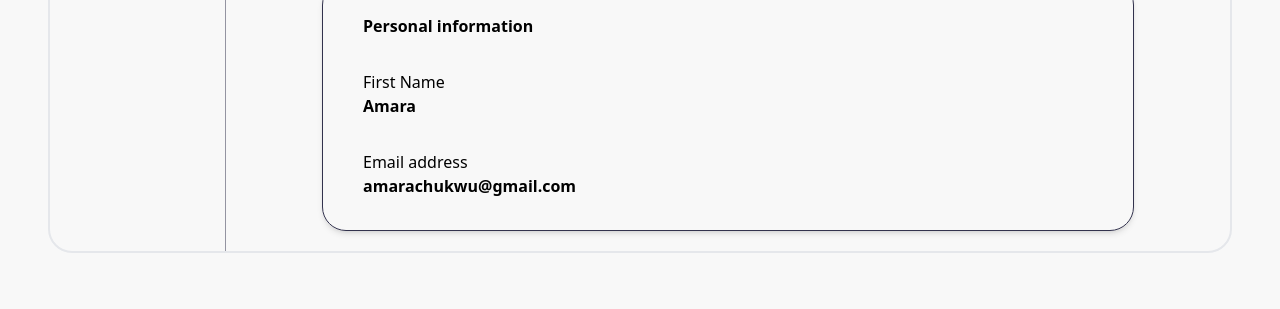
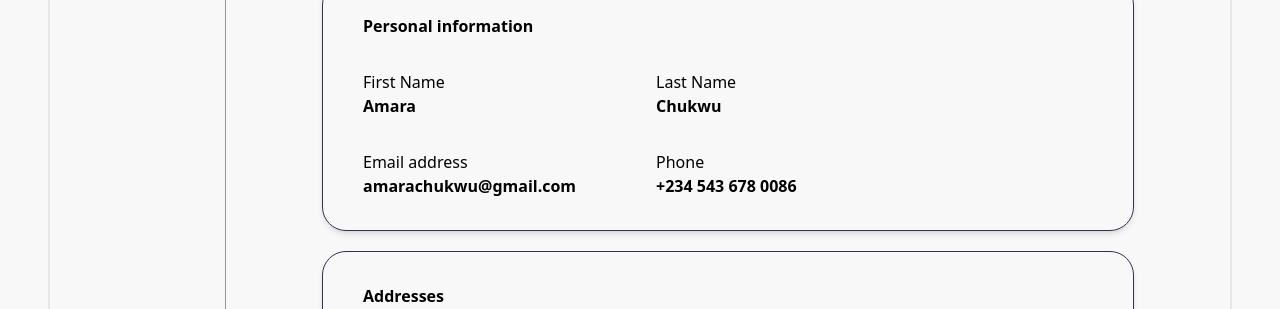
Before and after one commit to Stutern-Project-23/Group-4-Mealy-Project-Team-2A, a React (Create React App) app: page /accountsettings in a window 1280 px wide. Both pictures are taken after a click on the item "My Profile". Shown: the part 491-800 px from the top of the page. Built offline with nearby package versions, Linux system fonts and the light colour scheme.

Commit message:
profile-page

```diff
--- a/src/pages/accountsettings/profile/Profile.js
+++ b/src/pages/accountsettings/profile/Profile.js
@@ -6,7 +6,7 @@ const Profile = () => {
   return(
     <>
     <h1 className="font-bold my-8">My profile</h1>
-    <div className="border border-solid border-[#32324D] rounded-3xl shadow-md px-10 py-10 mb-5">
+    <div className=" border border-solid border-[#32324D] rounded-3xl shadow-md px-10 py-10 mb-5">
       <div> <img className="" src=""/></div>
       <p className="font-bold">Amara Chukwu</p>
       <h3 className="">Lagos, Nigeria</h3>
@@ -14,7 +14,7 @@ const Profile = () => {
 
     <div className="border border-solid border-[#32324D] rounded-3xl shadow-md pl-10 mb-5">
       <h2 className="font-bold my-8">Personal information</h2>
-      <div>
+      <div className="flex space-x-20">
         <div>
           <h3>First Name</h3>
           <p className="mb-8 font-bold">Amara</p>
@@ -22,12 +22,38 @@ const Profile = () => {
           <h3>Email address</h3>
           <p className="mb-8 font-bold">amarachukwu@gmail.com</p>
         </div>
-        <div></div>
+
+        <div>
+          <h3>Last Name</h3>
+          <p className="mb-8 font-bold">Chukwu</p>
+
+          <h3>Phone</h3>
+          <p className="mb-8 font-bold">+234 543 678 0086</p>
+        </div>
       </div>
 
     </div>
 
-    <div></div>
+ <div className="border border-solid border-[#32324D] rounded-3xl shadow-md pl-10 mb-5">
+ <h2 className="font-bold my-8">Addresses</h2>
+      <div className="flex space-x-25">
+        <div>
+          <h3>Country</h3>
+          <p className="mb-8 font-bold">Nigeria</p>
+
+          <h3>Street/Number</h3>
+          <p className="mb-8 font-bold">St. Finbarrs Road 73</p>
+        </div>
+
+        <div>
+          <h3>City/State</h3>
+          <p className="mb-8 font-bold">Akoka, Lagos</p>
+
+          <h3>Postal Code</h3>
+          <p className="mb-8 font-bold">100213</p>
+        </div>
+      </div>
+    </div>
     </>
    )
 
```
